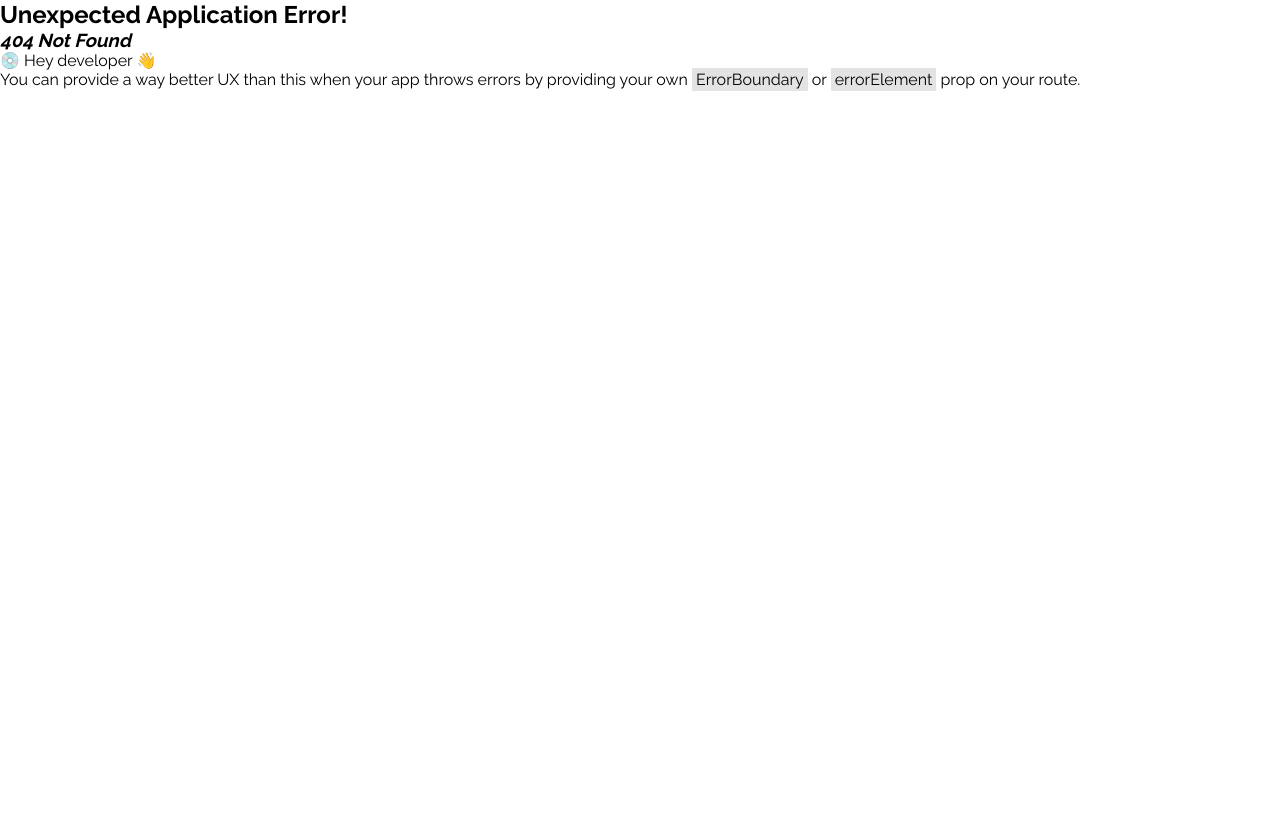
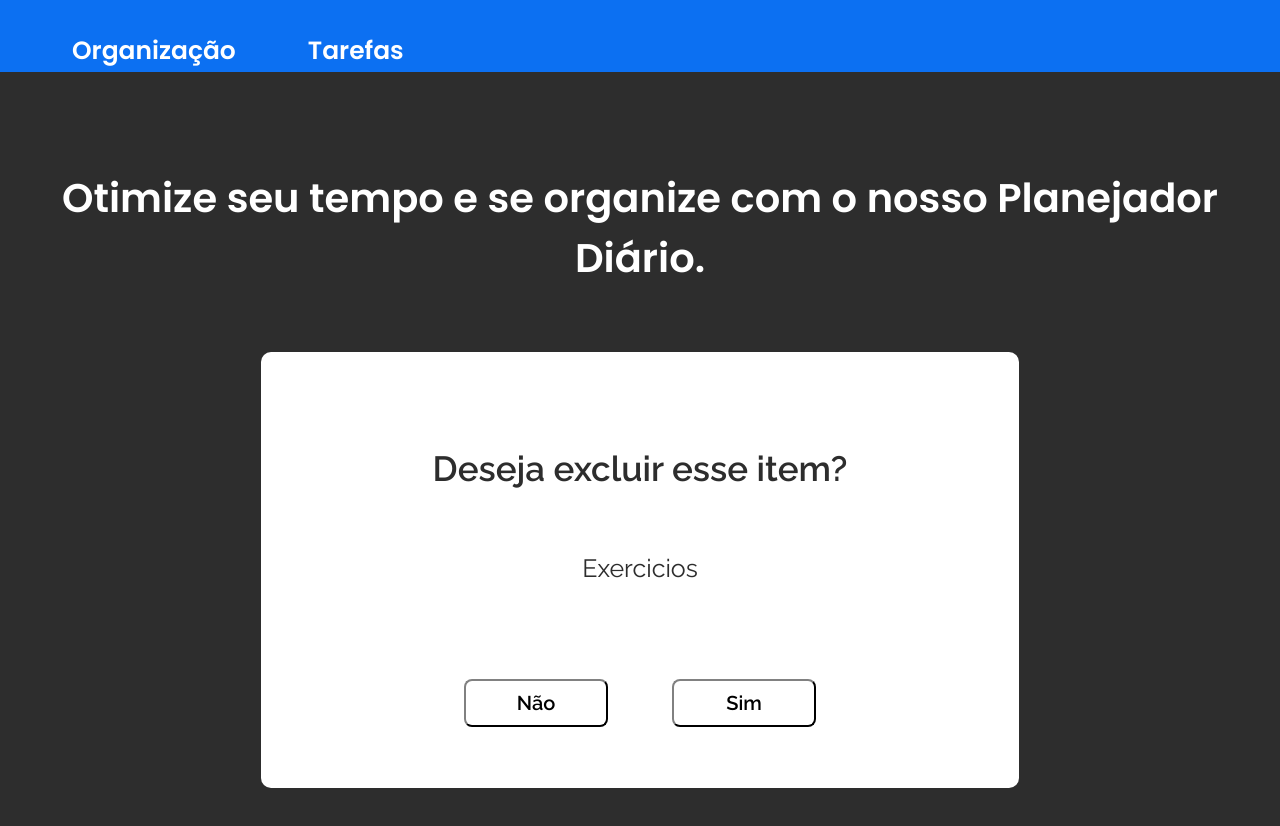
Before and after one commit to edu-lauer/task-react, a React (Vite) app in the folder Task-Organizer/: page /delete/1 in a window 1280 px wide. Before the commit this address had no page. Shown: the top 826 px of the page. Before the commit the page ends 800 px from the top, so only its background shows below. Built offline with nearby package versions, Linux system fonts and the light colour scheme.

Commit message:
params to delete

```diff
--- a/Task-Organizer/src/components/DeleteModal/DeleteModal.jsx
+++ b/Task-Organizer/src/components/DeleteModal/DeleteModal.jsx
@@ -1,17 +1,34 @@
 import React from "react"
+import { useParams, useNavigate } from "react-router-dom"
 import './deleteModal.scss'
 
 
-const DeleteModal = () => {
+const DeleteModal = ({ data }) => {
+
+    const navigate = useNavigate()
+
+    const { taskId } = useParams()
+    const selectedTask = data.find((task) => task.id == taskId)
+
+    const removeTask = () => {
+        const postitionToRemove = taskId - 1
+        data.splice(postitionToRemove, 1)
+    }
+
     return (
         <>
             <div className="deleteModalContainerMain">
                 <div className="deleteModal">
                     <h1 className="deleteModal__title">Deseja excluir esse item?</h1>
-                    <h5 className="deleteModal__subtitle">Colocar as descrições da tarefa aqui.</h5>
+                    <h5 className="deleteModal__subtitle">{selectedTask.title}</h5>
                     <div className="deleteModal__btns">
-                        <button className="deleteModal__btns-no">Não</button>
-                        <button className="deleteModal__btns-yes">Sim</button>
+                        <button className="deleteModal__btns-no" onClick={() => {
+                            navigate('/')
+                        }}>Não</button>
+                        <button className="deleteModal__btns-yes" onClick={() => {
+                            removeTask()
+                            navigate('/')
+                        }}>Sim</button>
                     </div>
                 </div>
             </div>
--- a/Task-Organizer/src/main.jsx
+++ b/Task-Organizer/src/main.jsx
@@ -30,7 +30,7 @@ const router = createBrowserRouter([
     element: <EditItem data={db} />
   },
   {
-    path: "/delete",
+    path: "/delete/:taskId",
     element: <DeleteItem data={db} />
   }]
 )
```
